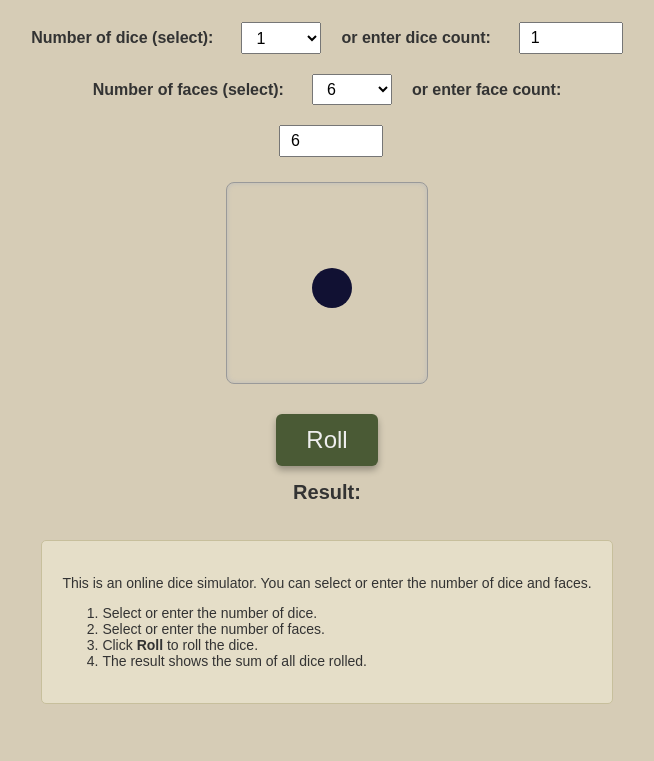
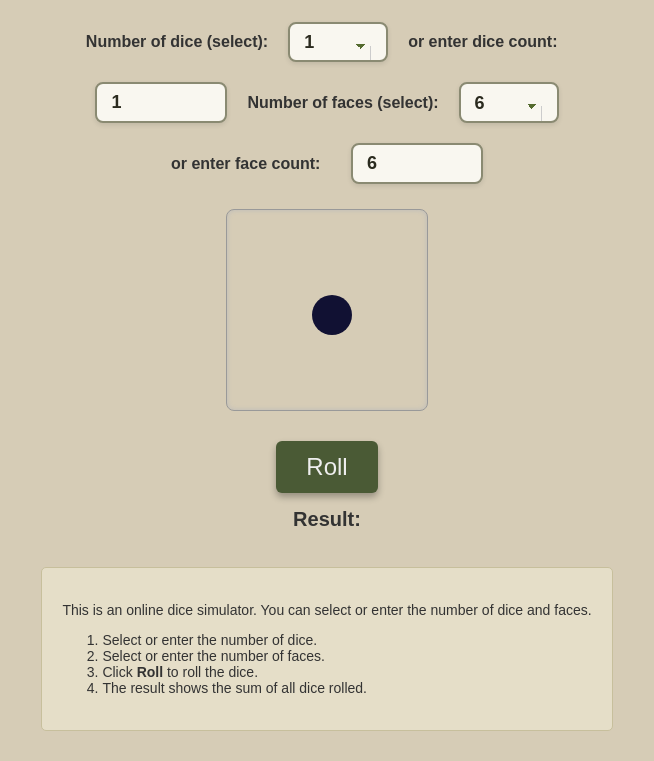
Before and after one commit to yxrtur/dice-roller, a plain HTML site: page index.html in a window 1280 px wide. Shown: the part 114-875 px from the top of the page, without its empty margins (313-967 px from the left). Before the commit the page ends 848 px from the top, so only its background shows below. Drawn offline with Linux system fonts and the light colour scheme.

Commit message:
Update index.html

```diff
--- a/index.html
+++ b/index.html
@@ -47,14 +47,55 @@
     font-weight: bold;
     display: flex;
     align-items: center;
-    gap: 6px;
+    gap: 8px;
+    min-width: 160px;
+    font-size: 16px;
   }
+
+  /* Fancy select styles */
   select, input[type="number"] {
-    margin-left: 8px;
-    padding: 5px 10px;
-    font-size: 16px;
-    width: 80px;
+    appearance: none;
+    -webkit-appearance: none;
+    -moz-appearance: none;
+    background: #f9f7f0;
+    border: 2px solid #8a8a72;
+    border-radius: 8px;
+    padding: 8px 38px 8px 14px;
+    font-size: 18px;
+    font-weight: 600;
+    color: #2b2b1f;
+    width: 100px;
+    cursor: pointer;
+    box-shadow: 0 2px 5px rgba(0,0,0,0.1);
+    transition: border-color 0.3s ease, box-shadow 0.3s ease;
+    position: relative;
   }
+  select:focus, input[type="number"]:focus {
+    outline: none;
+    border-color: #556b2f;
+    box-shadow: 0 0 8px #8aad45;
+  }
+
+  /* Custom arrow for select */
+  select {
+    background-image:
+      linear-gradient(45deg, transparent 50%, #556b2f 50%),
+      linear-gradient(135deg, #556b2f 50%, transparent 50%),
+      linear-gradient(to right, #ccc, #ccc);
+    background-position:
+      calc(100% - 25px) calc(1em + 2px),
+      calc(100% - 20px) calc(1em + 2px),
+      calc(100% - 15px) 1.2em;
+    background-size: 5px 5px, 5px 5px, 1px 1.5em;
+    background-repeat: no-repeat;
+  }
+
+  /* Number inputs show arrow too but with default */
+  input[type="number"] {
+    padding-right: 14px;
+    cursor: text;
+  }
+
   .dice-container {
     display: flex;
     justify-content: center;
@@ -88,7 +129,7 @@
     width: 40px;
     height: 40px;
   }
-  /* Dot positions adjusted for 200px dice */
+  /* Dot positions for 200px dice */
   .dot1 { top: 25px; left: 25px; }
   .dot2 { top: 25px; left: 85px; }
   .dot3 { top: 25px; left: 145px; }
@@ -182,6 +223,10 @@
       width: 60px;
       font-size: 14px;
     }
+    label {
+      min-width: 140px;
+      font-size: 14px;
+    }
   }
 </style>
 </head>
@@ -202,7 +247,6 @@
 <div class="controls">
   <label for="numDiceSelect">Number of dice (select):</label>
   <select id="numDiceSelect">
-    <!-- 1 to 10 -->
     <option value="1">1</option><option value="2">2</option><option value="3">3</option><option value="4">4</option><option value="5">5</option>
     <option value="6">6</option><option value="7">7</option><option value="8">8</option><option value="9">9</option><option value="10">10</option>
   </select>
@@ -212,7 +256,6 @@
 
   <label for="numFacesSelect">Number of faces (select):</label>
   <select id="numFacesSelect">
-    <!-- 2 to 20 -->
     <option value="2">2</option><option value="3">3</option><option value="4">4</option><option value="5">5</option><option value="6" selected>6</option>
     <option value="7">7</option><option value="8">8</option><option value="9">9</option><option value="10">10</option>
     <option value="11">11</option><option value="12">12</option><option value="13">13</option><option value="14">14</option>
@@ -241,6 +284,7 @@
 </div>
 
 <script>
+  // Same JS as before - no change needed for fancy selects
   const diceContainer = document.getElementById('diceContainer');
   const rollBtn = document.getElementById('rollBtn');
   const numDiceSelect = document.getElementById('numDiceSelect');
@@ -249,7 +293,6 @@
   const numFacesInput = document.getElementById('numFacesInput');
   const resultDiv = document.getElementById('result');
 
-  // Dot positions for 6-face dice only
   const diceDotPositions = {
     1: ['dot5'],
     2: ['dot1', 'dot9'],
@@ -265,7 +308,6 @@
     return dot;
   }
 
-  // Render a dice face: dots if faces=6, else large number
   function renderDiceFace(value, faces) {
     const dice = document.createElement('div');
     dice.classList.add('dice');
@@ -286,7 +328,6 @@
     return dice;
   }
 
-  // Synchronize selects and inputs for dice count
   function syncDiceInputs(fromInput) {
     if (fromInput === 'select') {
       numDiceInput.value = numDiceSelect.value;
@@ -304,12 +345,13 @@
   }
   numDiceSelect.addEventListener('change', () => {
     syncDiceInputs('select');
+    initializeDice(parseInt(numDiceSelect.value), parseInt(numFacesInput.value));
   });
   numDiceInput.addEventListener('input', () => {
     syncDiceInputs('input');
+    initializeDice(Math.min(Math.max(parseInt(numDiceInput.value) || 1,1),100), parseInt(numFacesInput.value));
   });
 
-  // Synchronize selects and inputs for faces count
   function syncFacesInputs(fromInput) {
     if (fromInput === 'select') {
       numFacesInput.value = numFacesSelect.value;
@@ -327,20 +369,21 @@
   }
   numFacesSelect.addEventListener('change', () => {
     syncFacesInputs('select');
+    initializeDice(parseInt(numDiceInput.value), parseInt(numFacesSelect.value));
   });
   numFacesInput.addEventListener('input', () => {
     syncFacesInputs('input');
+    initializeDice(parseInt(numDiceInput.value), Math.min(Math.max(parseInt(numFacesInput.value) || 6,2),100));
   });
 
-  // Initialize dice faces with 1
   function initializeDice(num, faces) {
     diceContainer.innerHTML = '';
     for (let i = 0; i < num; i++) {
       diceContainer.appendChild(renderDiceFace(1, faces));
     }
+    resultDiv.textContent = 'Result: ';
   }
 
-  // Roll dice with shake animation, faces fixed during shake
   function rollDice() {
     const numDice = Math.min(Math.max(parseInt(numDiceInput.value), 1), 100);
     const numFaces = Math.min(Math.max(parseInt(numFacesInput.value), 2), 100);
@@ -350,7 +393,6 @@
 
     const diceElements = diceContainer.querySelectorAll('.dice');
 
-    // Add shake class
     diceElements.forEach(dice => dice.classList.add('shake'));
 
     setTimeout(() => {
@@ -377,35 +419,11 @@
       resultDiv.textContent = `Result: ${total}`;
       rollBtn.disabled = false;
     }, 600);
-
   }
-
-  // Initialize on load
-  function initialize() {
-    syncDiceInputs('select');
-    syncFacesInputs('select');
-    initializeDice(parseInt(numDiceInput.value), parseInt(numFacesInput.value));
-  }
-
-  numDiceSelect.addEventListener('change', () => {
-    initializeDice(parseInt(numDiceSelect.value), parseInt(numFacesInput.value));
-  });
-  numDiceInput.addEventListener('input', () => {
-    const numDice = Math.min(Math.max(parseInt(numDiceInput.value) || 1,1),100);
-    initializeDice(numDice, parseInt(numFacesInput.value));
-  });
-
-  numFacesSelect.addEventListener('change', () => {
-    initializeDice(parseInt(numDiceInput.value), parseInt(numFacesSelect.value));
-  });
-  numFacesInput.addEventListener('input', () => {
-    const numFaces = Math.min(Math.max(parseInt(numFacesInput.value) || 6,2),100);
-    initializeDice(parseInt(numDiceInput.value), numFaces);
-  });
 
   rollBtn.addEventListener('click', rollDice);
 
-  initialize();
+  initializeDice(parseInt(numDiceInput.value), parseInt(numFacesInput.value));
 </script>
 
 </body>
```
